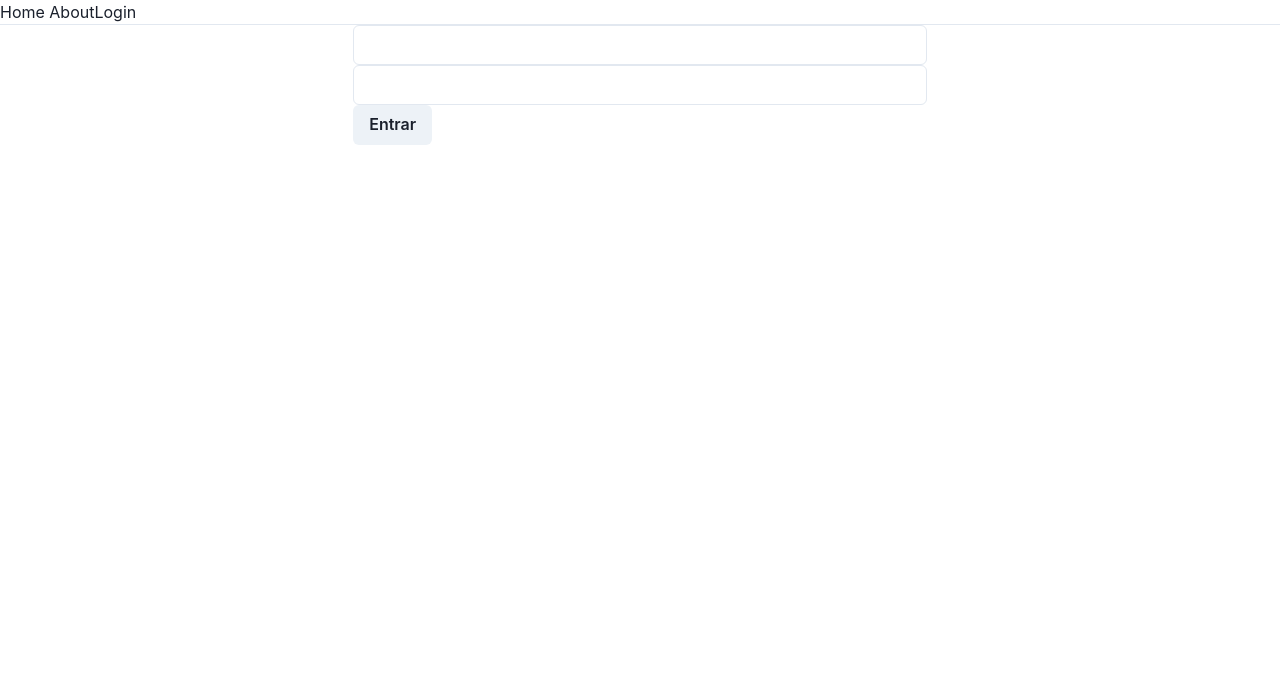
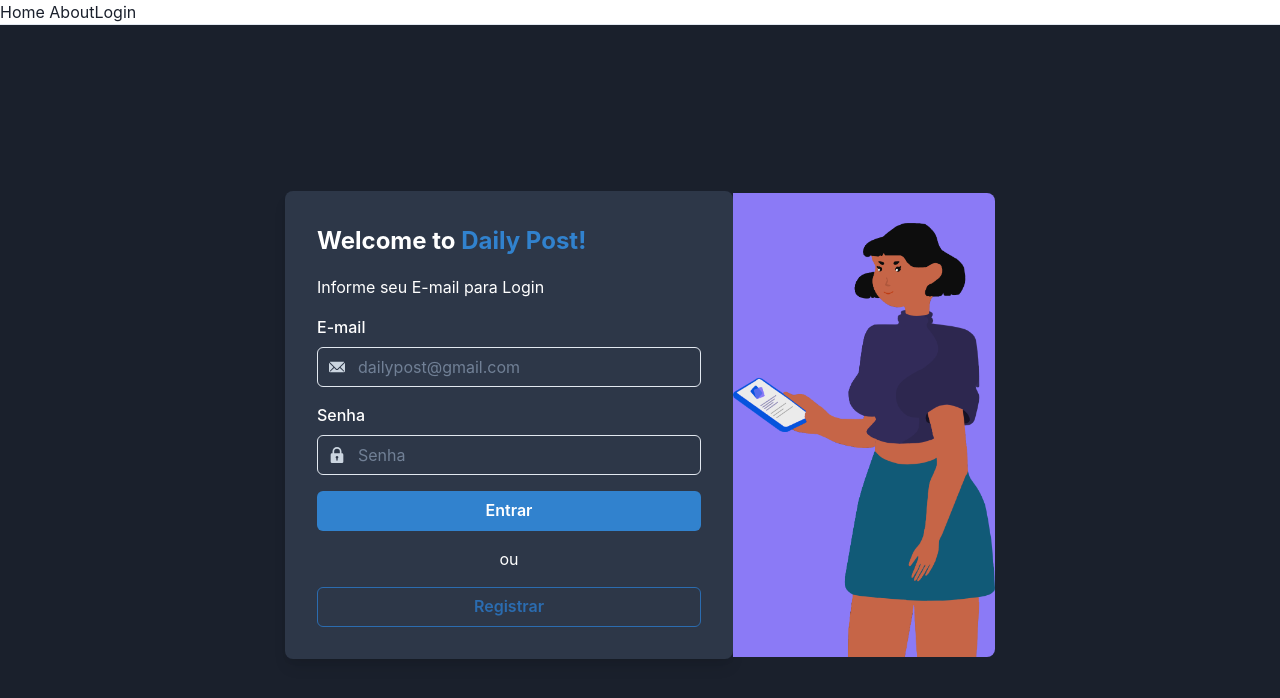
Before and after one commit to Rizzardd/daily-post, a React (Vite) app in the folder daily-post-web/: page /auth/login in a window 1280 px wide. Shown: the top 698 px of the page. Built offline with nearby package versions, Linux system fonts and the light colour scheme.

Commit message:
refactor: adicionando estilizações ao componente de login.

```diff
--- a/daily-post-web/src/routes/auth/login.tsx
+++ b/daily-post-web/src/routes/auth/login.tsx
@@ -1,14 +1,30 @@
-import { Button, Container, Input } from "@chakra-ui/react";
 import { useMutation } from "@tanstack/react-query";
 import { createFileRoute } from "@tanstack/react-router";
 import { http } from "../../infra/http";
 import { useState } from "react";
-import { resourceUsage } from "process";
 import { useAuthStore } from "../../stores/auth.store";
+import caralho from '../../assets/daily-post-stock.png';
 
+import {
+  Box,
+  Button,
+  Center,
+  FormControl,
+  FormLabel,
+  Input,
+  Text,
+  VStack,
+  HStack,
+  InputGroup,
+  InputLeftElement,
+  Image
+} from "@chakra-ui/react";
+
+import { EmailIcon, LockIcon } from "@chakra-ui/icons";
 export const Route = createFileRoute("/auth/login")({
   component: () => <LoginPage />,
 });
+
 
 function LoginPage() {
   const { accessToken, updateAccessToken } = useAuthStore();
@@ -33,15 +49,54 @@ function LoginPage() {
   });
 
   return (
-    <Container>
-    <div>
-      <Input value={email} onChange={(evt) => setEmail(evt.target.value)} />
+    <Center minH="100vh" bg="gray.800">
+      <Box
+        bg="gray.700"
+        p={8}
+        borderRadius="lg"
+        boxShadow="lg"
+        width="md"
+        color="white"
+      >
+        <VStack spacing={4} align="stretch">
+          <Text fontSize="2xl" fontWeight="bold">
+            Welcome to{" "}
+            <Text as="span" color="blue.500">
+              Daily Post!
+            </Text>
+          </Text>
+          <Text>Informe seu E-mail para Login</Text>
+          <FormControl id="email">
+            <FormLabel>E-mail</FormLabel>
+            <InputGroup>
+              <InputLeftElement pointerEvents="none">
+                <EmailIcon color="gray.300" />
+              </InputLeftElement>
+              <Input
+                type="email"
+                placeholder="dailypost@gmail.com"
+                value={email}
+                onChange={(evt) => setEmail(evt.target.value)}
+              />
+            </InputGroup>
+          </FormControl>
+          <FormControl id="password">
+            <FormLabel>Senha</FormLabel>
+            <InputGroup>
+              <InputLeftElement pointerEvents="none">
+                <LockIcon color="gray.300" />
+              </InputLeftElement>
               <Input
                 type="password"
+                placeholder="Senha"
                 value={password}
                 onChange={(evt) => setPassword(evt.target.value)}
               />
+            </InputGroup>
+          </FormControl>
           <Button
+            colorScheme="blue"
+            width="full"
             isLoading={isPending}
             loadingText="Entrando..."
             onClick={async () => {
@@ -51,8 +106,29 @@ function LoginPage() {
           >
             Entrar
           </Button>
-    </div>
-</Container>
+          <HStack justify="center" width="full">
+            <Text>ou</Text>
+          </HStack>
+          <Button colorScheme="blue" variant="outline" width="full">
+            Registrar
+          </Button>
+        </VStack>
+      </Box>
+      <Box
 
+        display={{ base: "none", md: "flex" }}
+        alignItems="center"
+        justifyContent="center"
+        bg="backgroundLoginImg"
+        borderTopRightRadius="lg"
+        borderBottomRightRadius="lg"
+       width={262}
+
+      >
+        <Box textAlign="center">
+        <Image src={caralho} width={80} mt={30} alt='FUNCIONA PUNHETA' />
+        </Box>
+      </Box>
+    </Center>
   );
 }
```
Lines whose indentation alone changed are shown as unchanged.
